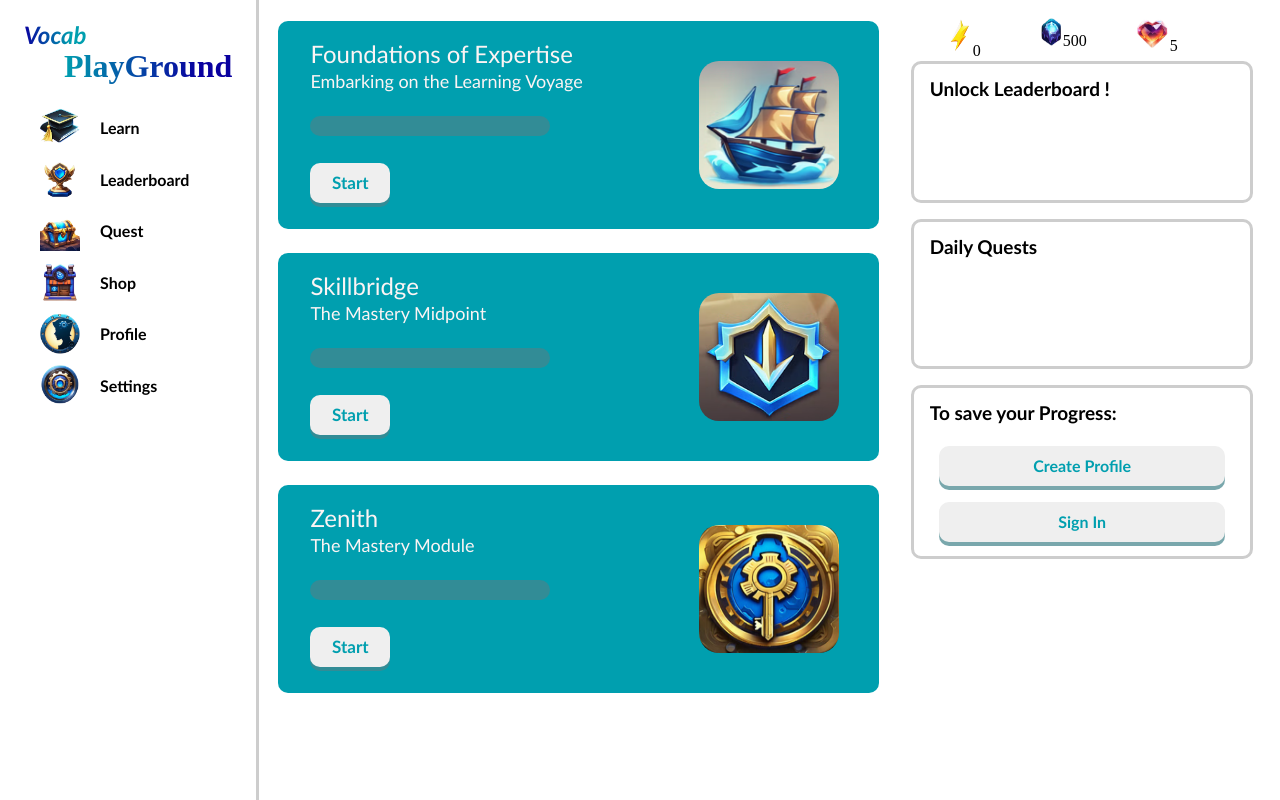
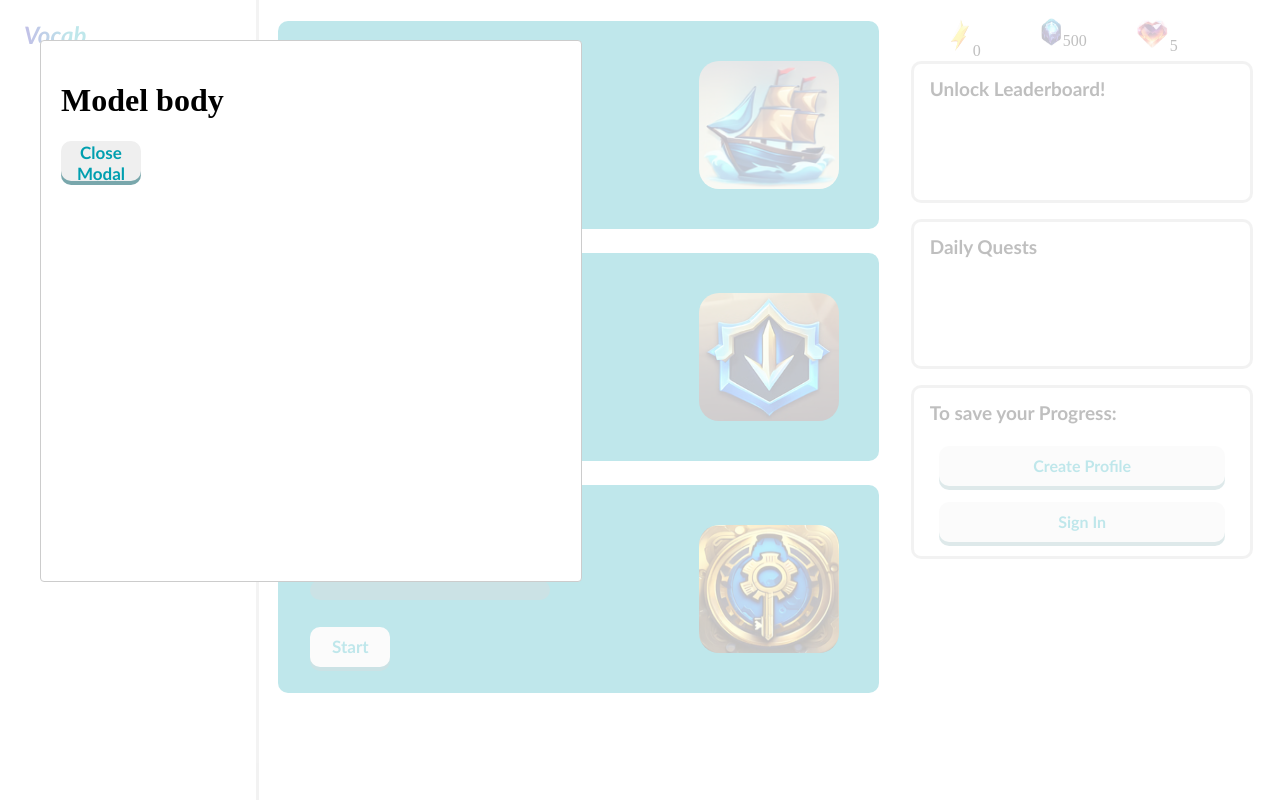
Before and after one commit to grvtmonga/GREWordWiz, a React (Create React App) app: page / in a window 1280 px wide. Both pictures are taken after a click on the button "Create Profile". Built offline with nearby package versions, Linux system fonts and the light colour scheme.

Commit message:
signin page

```diff
--- a/package.json
+++ b/package.json
@@ -13,6 +13,7 @@
     "openai": "^4.26.1",
     "react": "^18.2.0",
     "react-dom": "^18.2.0",
+    "react-modal": "^3.16.1",
     "react-router-dom": "^6.22.0",
     "react-scripts": "5.0.1",
     "web-vitals": "^2.1.4"
--- a/src/components/RSideBar.js
+++ b/src/components/RSideBar.js
@@ -1,26 +1,41 @@
-import React from 'react'
+import React, { useState } from 'react';
+import Model from 'react-modal';
+import Streak from '../Assets/images/streak.png';
+import Lives from '../Assets/images/lives.png';
+import Gems from '../Assets/images/gems.png';
 import './RSideBar.css';
-import Streak from '../Assets/images/streak.png'
-import Lives from '../Assets/images/lives.png'
-import Gems from '../Assets/images/gems.png'
+import PopUpForm from './popupform';
 
-export default function RSideBar() {
+const RSideBar = () => {
+  const [isModalOpen, setModalOpen] = useState(false);
+
+  const handleCreateProfileClick = () => {
+    setModalOpen(true);
+  };
+
+  const handleCloseModal = () => {
+    setModalOpen(false);
+  };
+
   return (
     <div className='r-bar'>
       <header>
         <div className='streak'>
-            <img src={Streak} width={30} height={40}/><span id='Streak'>0</span>
+          <img src={Streak} width={30} height={40} alt='Streak' />
+          <span id='Streak'>0</span>
         </div>
         <div className='gems'>
-            <img src={Gems} width={24} height={30}/><span>500</span>
+          <img src={Gems} width={24} height={30} alt='Gems' />
+          <span>500</span>
         </div>
         <div className='lives'>
-            <img src={Lives} width={35} height={35}/><span id='live'>5</span>
+          <img src={Lives} width={35} height={35} alt='Lives' />
+          <span id='live'>5</span>
         </div>
       </header>
 
       <div className='leaderBoard'>
-          <h3>Unlock Leaderboard !</h3>
+        <h3>Unlock Leaderboard!</h3>
       </div>
 
       <div className='quest'>
@@ -29,15 +44,15 @@ export default function RSideBar() {
 
       <div className='profile'>
         <h3>To save your Progress:</h3>
-          <button id='create'>
+        <button id='create' onClick={handleCreateProfileClick}>
           Create Profile
         </button>
-          <button id='sign-in'>
-            Sign In
-          </button>
+        <button id='sign-in'>Sign In</button>
       </div>
 
+      <PopUpForm isOpen={isModalOpen} onClose={handleCloseModal} />
+    </div>
+  );
+};
 
-    </div>
-  )
-}
+export default RSideBar;
--- a/src/components/popupform.js
+++ b/src/components/popupform.js
@@ -1,22 +1,25 @@
-import { useState } from "react";
+import React, { useState } from 'react';
 import Model from 'react-modal';
-const PopUpForm=()=>{
-    const[visible, setvisible]=useState(false)
-    return(
-        <div>
-            <button onClick={()=>setvisible(true)}>Open model</button>
 
-        <Model isOpen={visible} onRequestClose={()=>setvisible(false)} style={{
+const PopUpForm = ({ isOpen, onClose }) => {
+  return (
+    <Model
+      isOpen={isOpen}
+      onRequestClose={onClose}
+      style={{
+        overlay: {
+          background: 'blur',
+        },
+        content: {
+          width: '500px',
+          height: '500px',
+        },
+      }}
+    >
+      <h1>Model body</h1>
+      <button onClick={onClose}>Close Modal</button>
+    </Model>
+  );
+};
 
-            overlay:{
-                background:"blur"
-            },
-            content:{
-                width:'500px',
-                height:"500px"
-            }
-        }}></Model>
-        <h1>Model body</h1>
-        </div>
-    )
-}
+export default PopUpForm;
```
Also changed, not shown: 2 other files (tests, documents, lock files or other folders). Lines whose indentation alone changed are shown as unchanged.
